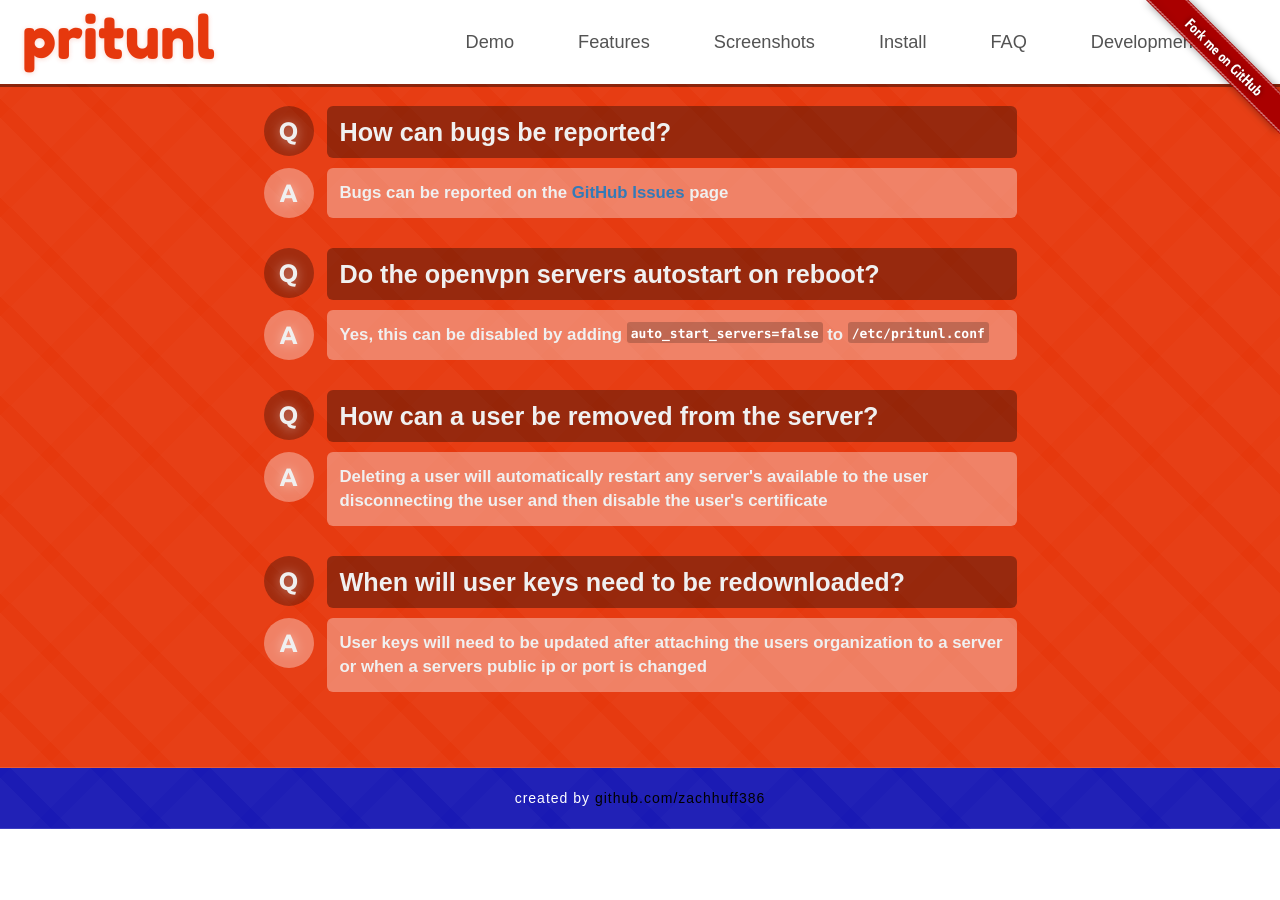
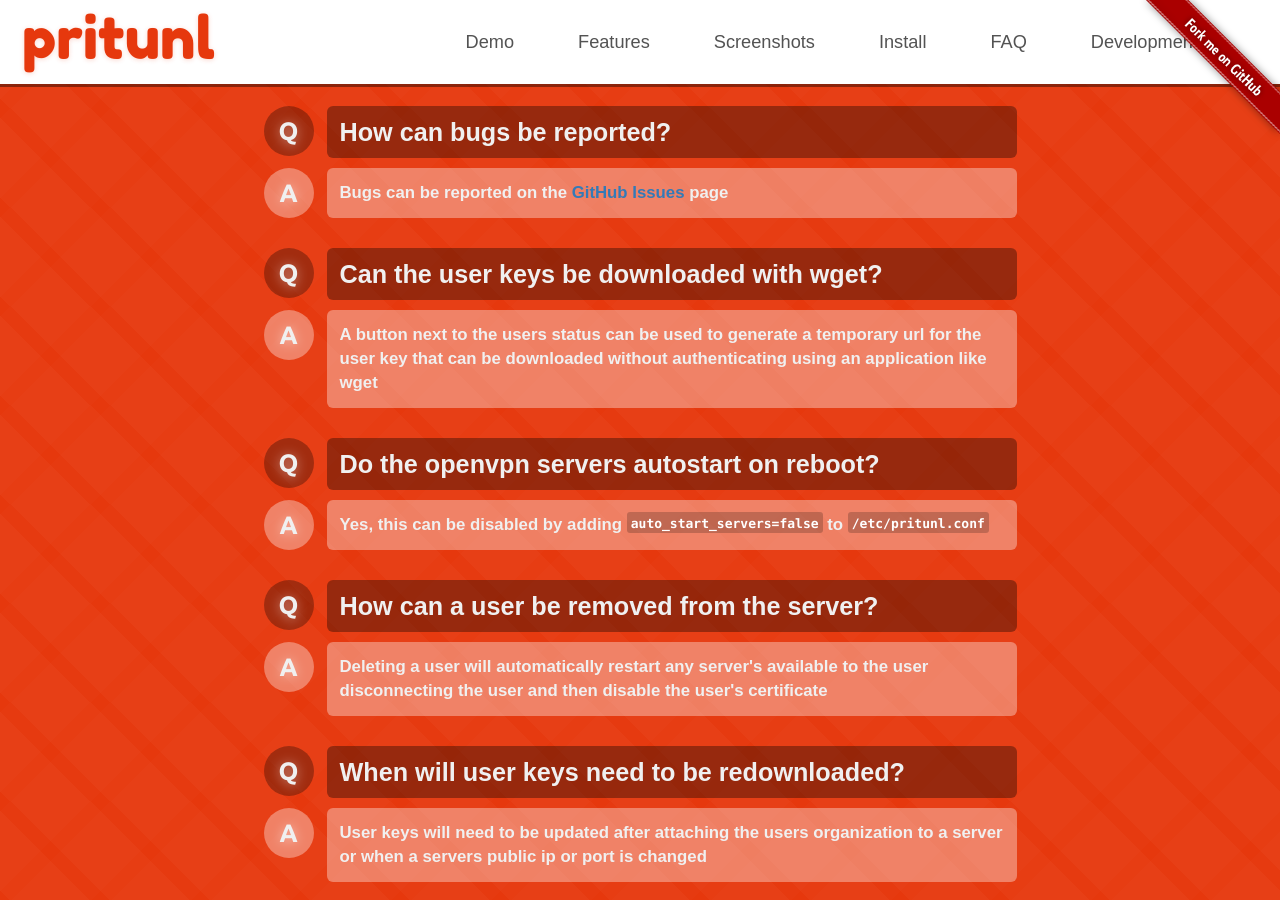
Before and after one commit to pritunl/pritunl.github.io, a Jekyll site: the page built from index.html, in a window 1280 px wide and 900 px high, scrolled down 6213 px. Built offline with Jekyll 4.4.1, drawn with Linux system fonts in a browser that asks for light colours; nearby versions of some CDN libraries; Markdown is read by kramdown in place of the engine named in the settings; before the commit the page ends 7042 px from its top, so only the background shows below that.

Commit message:
Add faq question

```diff
--- a/index.html
+++ b/index.html
@@ -924,6 +924,22 @@
               <span>Q</span>
             </div>
             <div class="faq-point-description">
+              <span>Can the user keys be downloaded with wget?</span>
+            </div>
+          </div>
+          <div class="faq-point answer clearfix">
+            <div class="faq-point-label header">
+              <span>A</span>
+            </div>
+            <div class="faq-point-description">
+              A button next to the users status can be used to generate a temporary url for the user key that can be downloaded without authenticating using an application like wget
+            </div>
+          </div>
+          <div class="faq-point question clearfix">
+            <div class="faq-point-label header">
+              <span>Q</span>
+            </div>
+            <div class="faq-point-description">
               <span>Do the openvpn servers autostart on reboot?</span>
             </div>
           </div>
```
